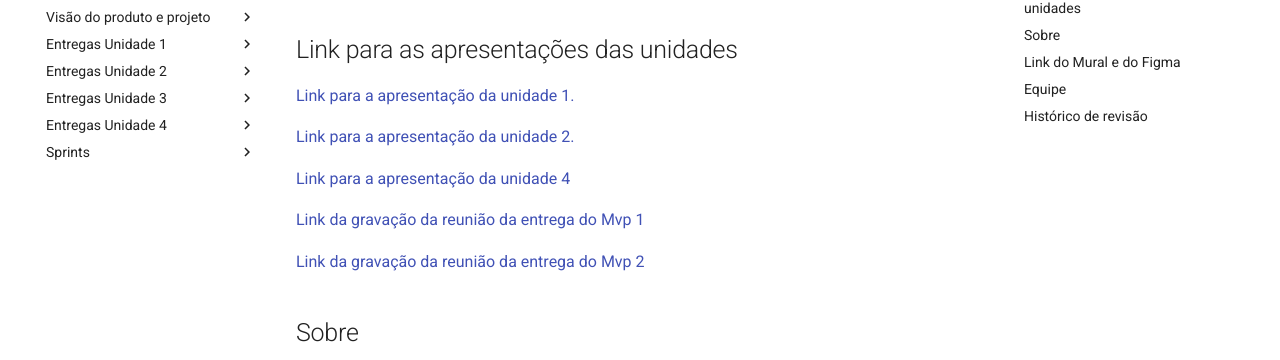
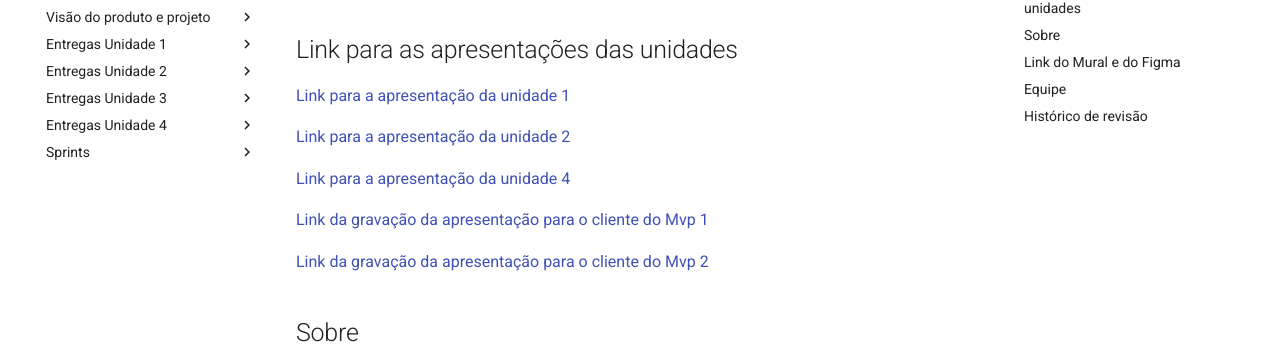
Before and after one commit to mdsreq-fga-unb/2023.1-MoViagem, an MkDocs documentation site: the page built from gitpages/docs/index.md, in a window 1280 px wide and 900 px high. Shown: the part 148-508 px from the top of the window. Built offline with MkDocs 1.6.1 and Material for MkDocs 9.7.7, drawn with Linux system fonts in a browser that asks for light colours; comment, search, counter and statistics services are not loaded.

Commit message:
Update index.md

```diff
--- a/gitpages/docs/index.md
+++ b/gitpages/docs/index.md
@@ -1,15 +1,15 @@
 ## Link para as apresentações das unidades
 
-<a href="https://youtu.be/pDSMaeipmTE"> Link para a apresentação da unidade 1.</a>
+<a href="https://youtu.be/pDSMaeipmTE"> Link para a apresentação da unidade 1</a>
 
-<a href="https://youtu.be/hxYFbL8RVpI"> Link para a apresentação da unidade 2.</a>
+<a href="https://youtu.be/hxYFbL8RVpI"> Link para a apresentação da unidade 2</a>
 
 <a href= "https://youtu.be/bC1H2pZSZYM"> Link para a apresentação da unidade 4</a>
 
-[Link da gravação da reunião da entrega do Mvp 1](https://youtu.be/M7iDWWLVH5U)
+[Link da gravação da apresentação para o cliente do Mvp 1](https://youtu.be/M7iDWWLVH5U)
 <br>
 
-[Link da gravação da reunião da entrega do Mvp 2](https://youtu.be/RGKqq9TrIJY)
+[Link da gravação da apresentação para o cliente do Mvp 2](https://youtu.be/RGKqq9TrIJY)
 <br>
 
 ## Sobre
```
